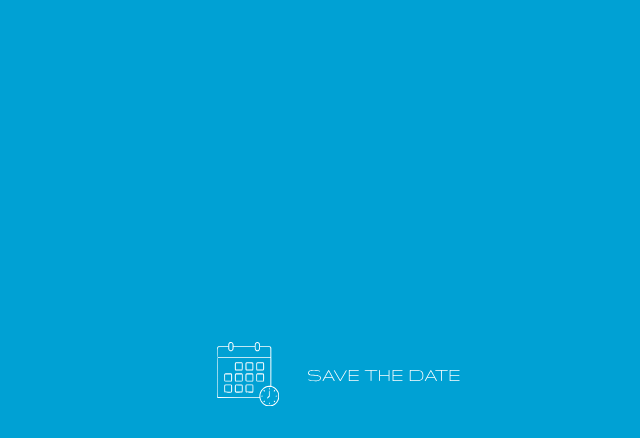
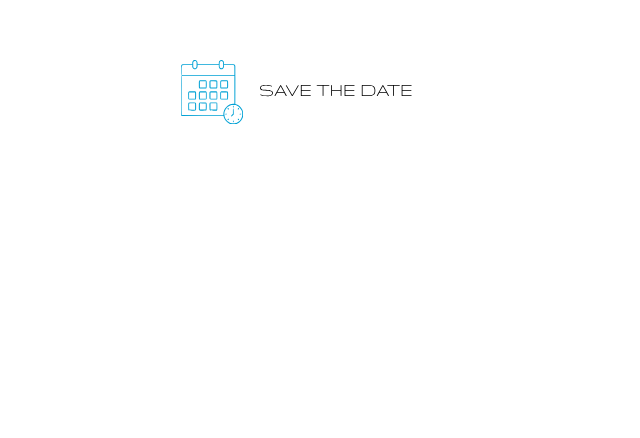
Before and after one commit to marianaccn/save-the-date, a React (Create React App) app: page /profilePage in a window 1280 px wide. Shown: the part 362-800 px from the top of the page, without its empty margins (301-941 px from the left). Built offline with nearby package versions, Linux system fonts and the light colour scheme; a web font is replaced by a local one.

Commit message:
adiciona pagina de meu perfil

```diff
--- /dev/null
+++ b/src/components/Pages/ProfilePage/index.tsx
@@ -0,0 +1,21 @@
+import {
+  Container,
+  Content,
+  ContainerInputs,
+  ContainerProfile,
+} from './styles';
+import { LogoBlue } from '../../LogoBlue';
+
+export function ProfilePage() {
+  return (
+    <Container>
+      <Content>
+        <LogoBlue />
+        <ContainerProfile>
+          <h1>Meu perfil</h1>
+          <ContainerInputs></ContainerInputs>
+        </ContainerProfile>
+      </Content>
+    </Container>
+  );
+}
--- /dev/null
+++ b/src/components/Pages/ProfilePage/styles.ts
@@ -0,0 +1,42 @@
+import styled from 'styled-components';
+
+export const Container = styled.header`
+  background: var(--white);
+  display: flex;
+  height: 100vh;
+  flex-direction: column;
+`;
+
+export const Content = styled.div`
+  align-items: center;
+  display: flex;
+  flex-direction: column;
+  margin: 0 37px 0 45px;
+  max-width: 1128px;
+  padding-top: 33%;
+`;
+
+export const ContainerProfile = styled.div`
+  background: var(--white);
+  display: flex;
+  height: 60vh;
+  flex-direction: column;
+  margin-top: 30%;
+  width: 100%;
+
+  h1 {
+    padding: 0 0 0 6px;
+    font-family: 'Montserrat', sans-serif;
+    font-size: 14px;
+    font-weight: 400;
+  }
+`;
+
+export const ContainerInputs = styled.div`
+  display: flex;
+  flex-direction: column;
+  height: 160px;
+  justify-content: space-between;
+  margin-top: 40%;
+  max-width: 1128px;
+`;
--- a/src/routes.tsx
+++ b/src/routes.tsx
@@ -2,6 +2,7 @@ import { BrowserRouter, Switch, Route } from 'react-router-dom';
 import { HomePage } from './components/Pages/HomePage';
 import { LandingPage } from './components/Pages/LandingPage';
 import { LoginPage } from './components/Pages/LoginPage';
+import { ProfilePage } from './components/Pages/ProfilePage';
 import { RegistrationPage } from './components/Pages/RegistrationPage';
 
 export function Routes() {
@@ -10,6 +11,7 @@ export function Routes() {
       <BrowserRouter>
         <Switch>
           <Route path="/registrationPage" component={RegistrationPage} />
+          <Route path="/profilePage" component={ProfilePage} />
           <Route path="/homePage" component={HomePage} />
           <Route path="/login" component={LoginPage} />
           <Route path="/" component={LandingPage} />
```
